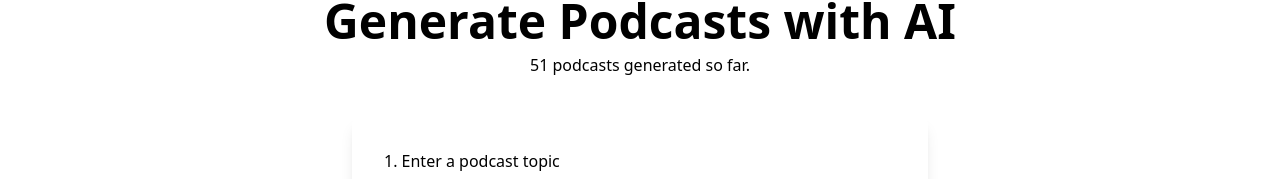
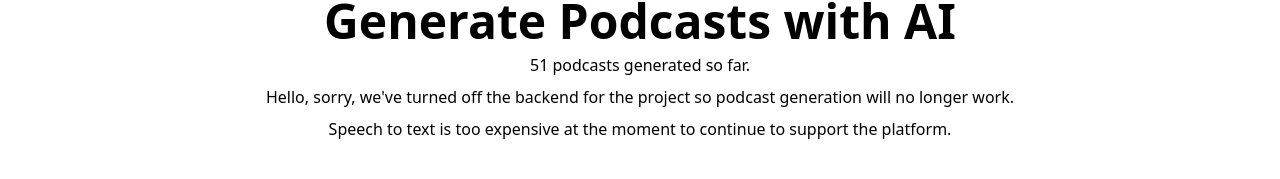
Before and after one commit to neverSettles/yourpodcast-web, a Next.js app: page / in a window 1280 px wide. Shown: the part 205-384 px from the top of the page. Built offline with nearby package versions, Linux system fonts and the light colour scheme; no server answers.

Commit message:
Update index.tsx

```diff
--- a/pages/index.tsx
+++ b/pages/index.tsx
@@ -122,6 +122,8 @@ const Home: NextPage = () => {
             Generate Podcasts with AI
           </h1>
           <p className="text-black mt-2">51 podcasts generated so far.</p>
+          <p className="text-black mt-2">Hello, sorry, we've turned off the backend for the project so podcast generation will no longer work. </p>
+          <p className="text-black mt-2">Speech to text is too expensive at the moment to continue to support the platform. </p>
           <div className="bg-white rounded-lg shadow-lg max-w-xl w-full mt-10 p-8">
             <div className="flex items-center space-x-3">
               <p className="text-left font-medium">1. Enter a podcast topic</p>
```
